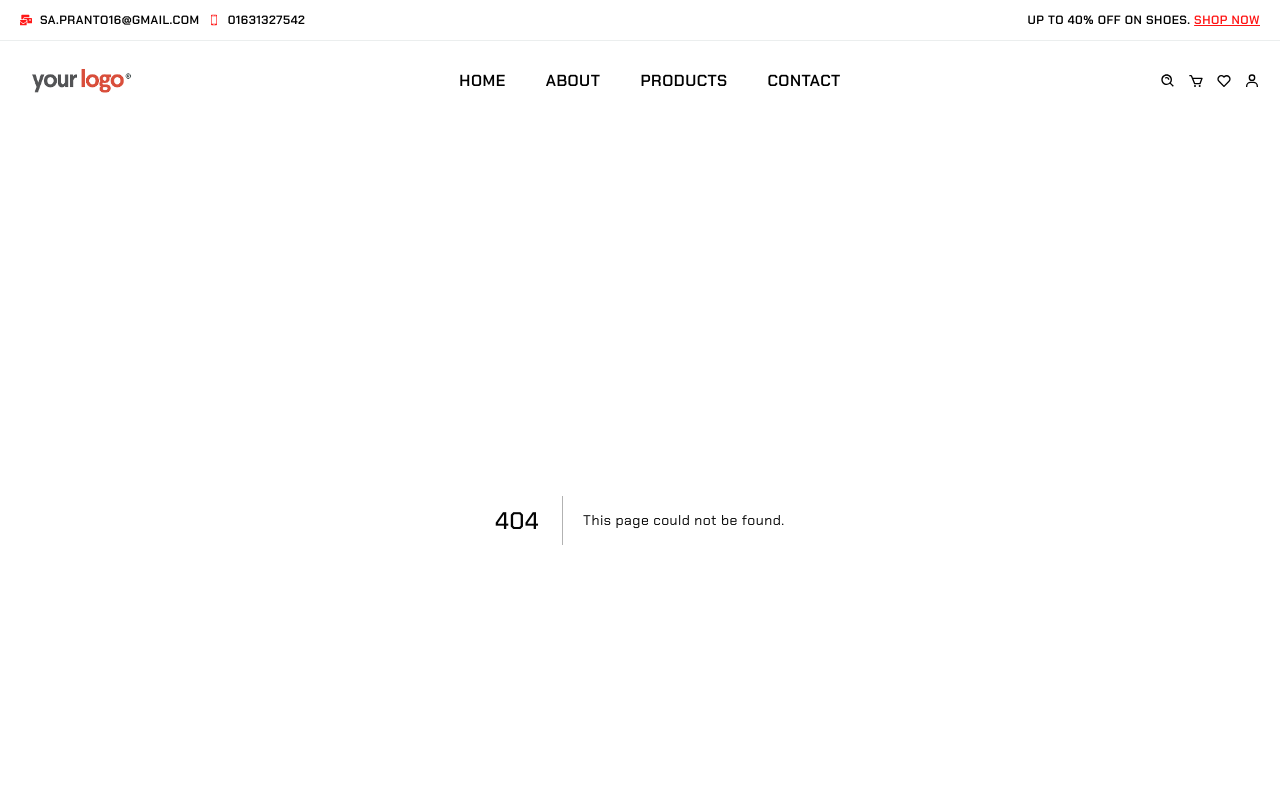
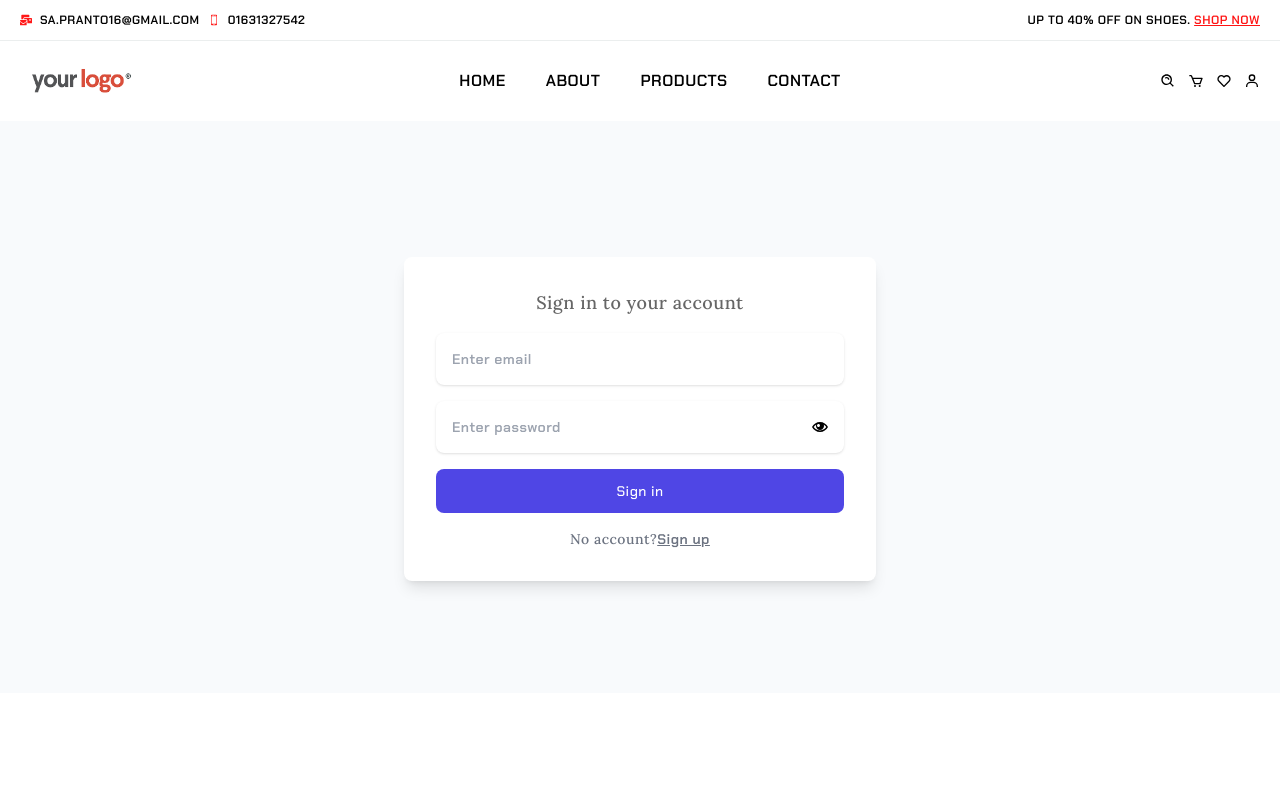
Before and after one commit to SAPranto/Shoez-NX, a Next.js app: page /login in a window 1280 px wide. Before the commit this address had no page. Shown: the top 800 px of the page. Built offline with nearby package versions, Linux system fonts and the light colour scheme.

Commit message:
Login Page Created

```diff
--- /dev/null
+++ b/app/api/auth/[...nextauth].js/route.ts
@@ -0,0 +1,6 @@
+import { authOptions } from "@/utils/auth";
+import NextAuth from "next-auth/next";
+
+const handler = NextAuth(authOptions);
+
+export {handler as GET, handler as POST}
--- a/app/components/Navbar.jsx
+++ b/app/components/Navbar.jsx
@@ -104,7 +104,9 @@ const Navbar = () => {
             <BiSearchAlt className="cursor-pointer"></BiSearchAlt>
             <BiCart className="cursor-pointer"></BiCart>
             <BiHeart className="cursor-pointer"></BiHeart>
-            <BiUser className="cursor-pointer"></BiUser>
+            <Link href='/login'>
+              <BiUser className="cursor-pointer"></BiUser>
+            </Link>
             <GiHamburgerMenu
               className={`cursor-pointer ms-4 lg:hidden ${
                 sticky ? "text-white" : ""
--- a/app/layout.js
+++ b/app/layout.js
@@ -18,7 +18,7 @@ export const metadata = {
   title: "Create Next App",
   description: "Generated by create next app",
 };
-export default function RootLayout({ children }){
+export default function RootLayout({ children }) {
   return (
     <html lang="en">
       <body className={`${paragraph.variable} ${heading.variable} overflow-x-hidden`}>
--- /dev/null
+++ b/app/login/page.jsx
@@ -0,0 +1,65 @@
+"use client";
+import { signIn } from "next-auth/react";
+import React from "react";
+import { ImEye } from "react-icons/im";
+
+const login = () => {
+  return (
+    <div className=" bg-slate-50">
+      <div className="section">
+        <div className="container max-w-lg">
+          <form
+            action="#"
+            className="bg-white mb-0 mt-6 space-y-4 rounded-lg p-4 shadow-lg sm:p-6 lg:p-8"
+          >
+            <p className="text-center text-lg font-medium">
+              Sign in to your account
+            </p>
+            <div>
+              <label htmlFor="email" className="sr-only">
+                Email
+              </label>
+              <div className="relative">
+                <input
+                  type="email"
+                  className="w-full rounded-lg border-gray-200 p-4 pe-12 text-sm shadow"
+                  placeholder="Enter email"
+                />
+                <span className="absolute inset-y-0 end-0 grid place-content-center px-4"></span>
+              </div>
+            </div>
+            <div>
+              <label htmlFor="password" className="sr-only">
+                Password
+              </label>
+              <div className="relative">
+                <input
+                  type="password"
+                  className="w-full rounded-lg border-gray-200 p-4 pe-12 text-sm shadow"
+                  placeholder="Enter password"
+                />
+                <span className="absolute inset-y-0 end-0 grid place-content-center px-4">
+                  <ImEye className="cursor-pointer hover:text-red-600 transition-colors" />
+                </span>
+              </div>
+            </div>
+            <button
+              type="submit"
+              className="block w-full rounded-lg bg-indigo-600 hover:bg-indigo-800 transition-colors px-5 py-3 text-sm font-medium text-white"
+            >
+              Sign in
+            </button>
+            <p className="text-center text-sm text-gray-500">
+              No account?
+              <a className="underline" href="#">
+                Sign up
+              </a>
+            </p>
+          </form>
+        </div>
+      </div>
+    </div>
+  );
+};
+
+export default login;
--- a/package.json
+++ b/package.json
@@ -9,7 +9,10 @@
     "lint": "next lint"
   },
   "dependencies": {
+    "@auth/mongodb-adapter": "^2.4.0",
+    "mongodb": "^6.3.0",
     "next": "14.1.0",
+    "next-auth": "^4.24.6",
     "react": "^18",
     "react-dom": "^18",
     "react-icons": "^5.0.1"
--- a/tsconfig.json
+++ b/tsconfig.json
@@ -21,6 +21,6 @@
       "@/*": ["./*"]
     }
   },
-  "include": ["next-env.d.ts", "**/*.ts", "**/*.tsx", ".next/types/**/*.ts", "app/components/Banner.jsx", "app/components/TitleBlock.jsx", "app/page.js", "app/sections/HeroSection.jsx", "app/sections/ProductSection.jsx", "app/sections/FeatureSection.jsx", "app/sections/CtaSection.jsx", "app/sections/BlogSection.jsx", "app/layout.js", "app/components/FeatureCard.jsx", "app/components/BlogCard.jsx", "app/components/PricingCard.jsx", "app/components/ProductCard.jsx", "app/components/Statistics.jsx", "app/components/TeamCard.jsx", "app/components/Testimonial.jsx", "app/products/page.jsx", "app/cart/page.jsx", "app/checkout/page.jsx", "app/components/SecondaryButton.jsx", "app/components/Button.jsx", "app/components/Footer.jsx", "app/components/Navbar.jsx", "app/contact/page.jsx", "app/Product/page.jsx", "app/about/page.jsx", "app/products/[productid]/page.jsx"],
+  "include": ["next-env.d.ts", "**/*.ts", "**/*.tsx", ".next/types/**/*.ts", "app/components/Banner.jsx", "app/components/TitleBlock.jsx", "app/page.js", "app/sections/HeroSection.jsx", "app/sections/ProductSection.jsx", "app/sections/FeatureSection.jsx", "app/sections/CtaSection.jsx", "app/sections/BlogSection.jsx", "app/layout.js", "app/components/FeatureCard.jsx", "app/components/BlogCard.jsx", "app/components/PricingCard.jsx", "app/components/ProductCard.jsx", "app/components/Statistics.jsx", "app/components/TeamCard.jsx", "app/components/Testimonial.jsx", "app/products/page.jsx", "app/cart/page.jsx", "app/checkout/page.jsx", "app/components/SecondaryButton.jsx", "app/components/Button.jsx", "app/components/Footer.jsx", "app/components/Navbar.jsx", "app/contact/page.jsx", "app/Product/page.jsx", "app/about/page.jsx", "app/products/[productid]/page.jsx", "utils/auth.ts"],
   "exclude": ["node_modules"]
 }
--- /dev/null
+++ b/utils/auth.ts
@@ -0,0 +1,11 @@
+import { NextAuthOptions } from "next-auth";
+import GoogleProvider from "next-auth/providers/google";
+
+export const authOptions = {
+    providers : [
+        GoogleProvider({
+            clientId: 'process.env.GOOGLE_CLIENT_ID',
+            clientSecret: 'process.env.GOOGLE_CLIENT_SECRET'
+          })
+    ]
+} satisfies NextAuthOptions
```
Also changed, not shown: 2 other files (tests, documents, lock files or other folders).
